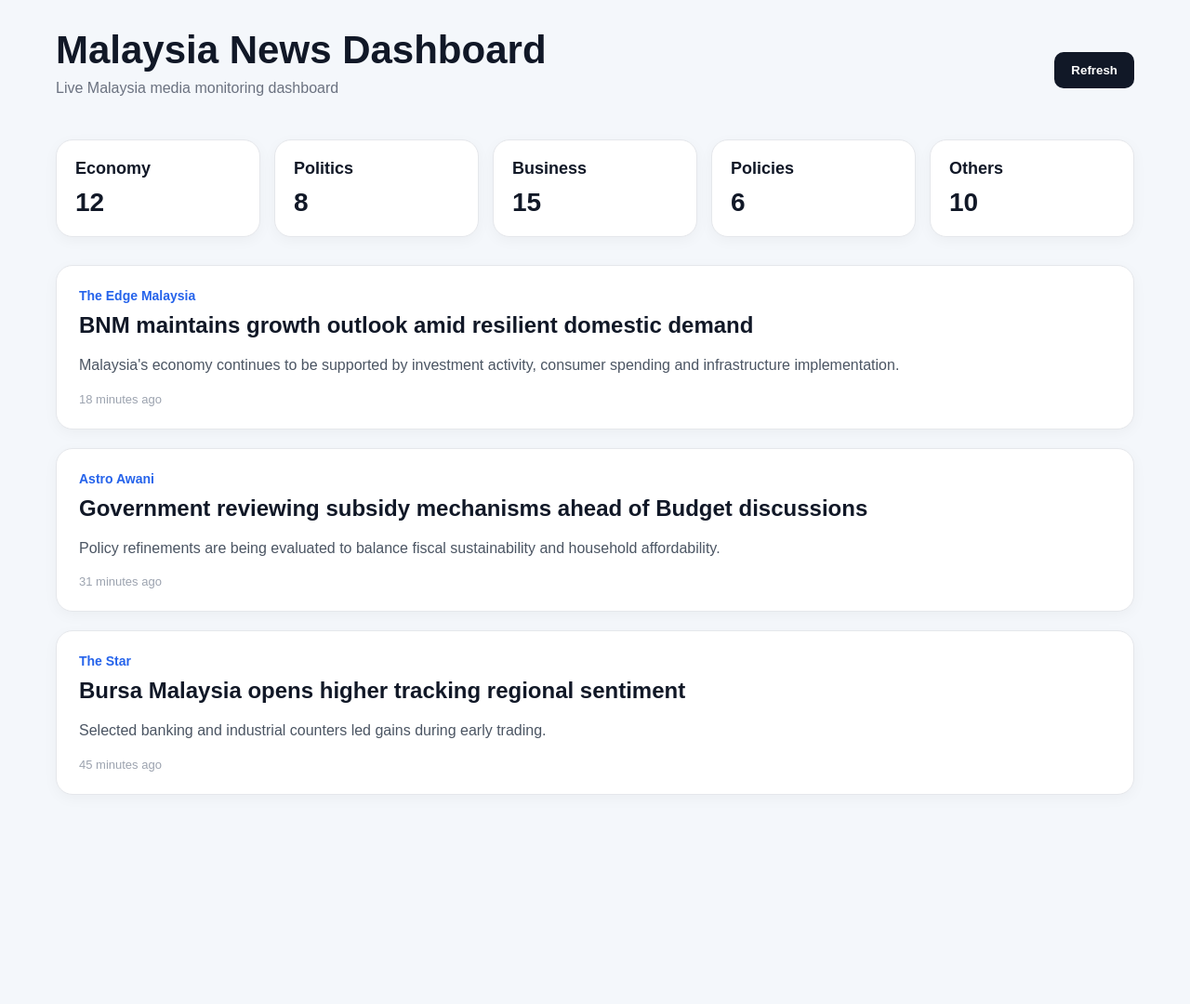
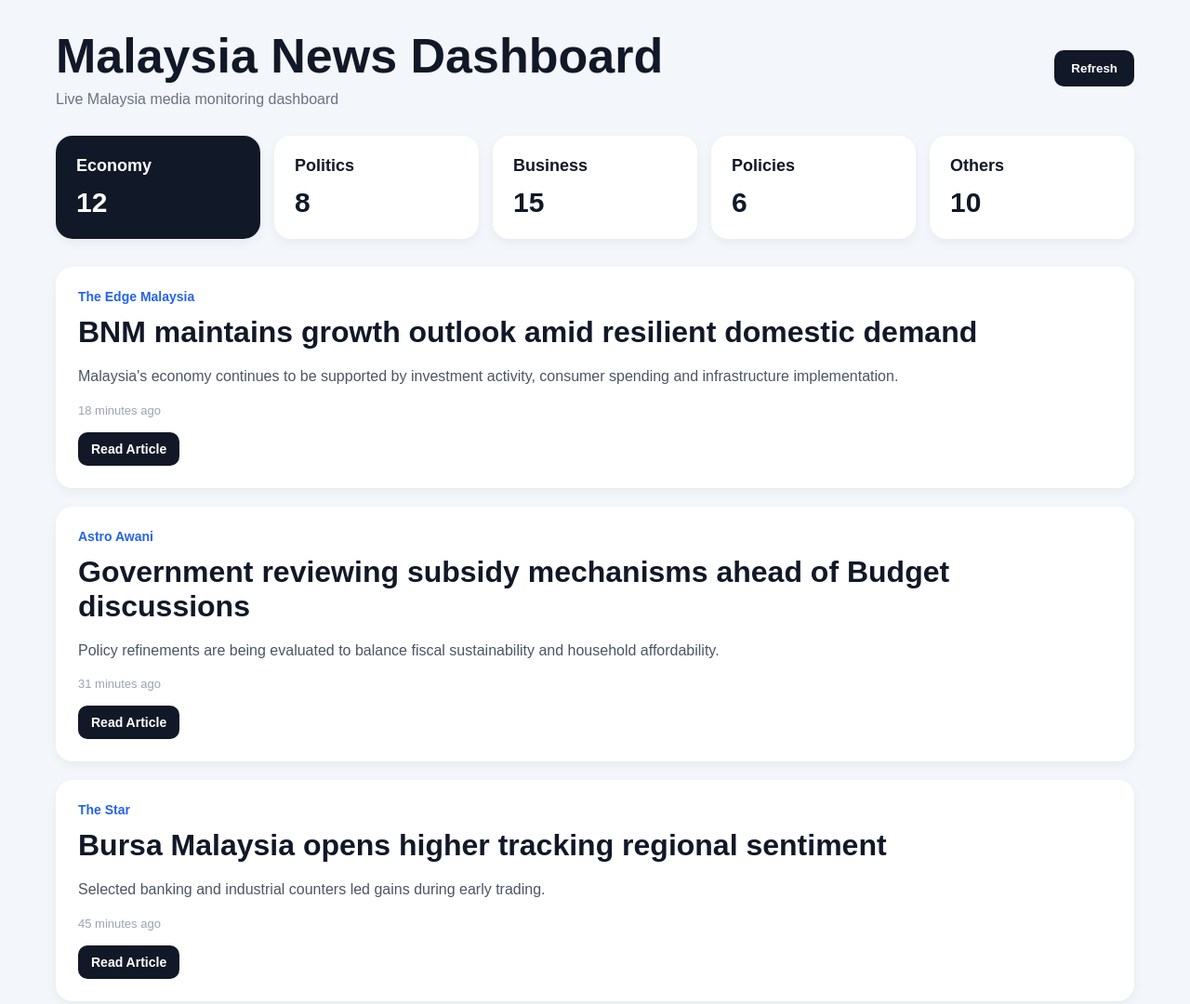
Before and after one commit to azmeerimman-afk/malaysia-news-dashboard, a website: page index.html in a window 1280 px wide. Shown: the whole page at 93% size. Before the commit the page ends 885 px from the top, so only its background shows below. Drawn offline with Linux system fonts and the light colour scheme.

Commit message:
Update index.html

```diff
--- a/index.html
+++ b/index.html
@@ -1,212 +1,308 @@
 <!DOCTYPE html>
 <html lang="en">
 <head>
-  <meta charset="UTF-8" />
-  <meta name="viewport" content="width=device-width, initial-scale=1.0"/>
+<meta charset="UTF-8">
+<meta name="viewport" content="width=device-width, initial-scale=1.0">
 <title>Malaysia News Dashboard</title>
 
 <style>
-    * {
-      box-sizing: border-box;
+*{
+box-sizing:border-box;
 }
 
-    body {
-      margin: 0;
-      font-family: Arial, sans-serif;
-      background: #f4f7fb;
-      color: #111827;
+body{
+margin:0;
+font-family:Arial,sans-serif;
+background:#f3f6fb;
+color:#111827;
 }
 
-    .container {
-      max-width: 1200px;
-      margin: auto;
-      padding: 30px 20px;
+.container{
+max-width:1200px;
+margin:auto;
+padding:30px 20px;
 }
 
-    .header {
-      display: flex;
-      justify-content: space-between;
-      align-items: center;
-      margin-bottom: 30px;
+.top{
+display:flex;
+justify-content:space-between;
+align-items:center;
+margin-bottom:30px;
 }
 
-    .title h1 {
-      margin: 0;
-      font-size: 42px;
+h1{
+margin:0;
+font-size:52px;
 }
 
-    .title p {
-      color: #6b7280;
-      margin-top: 8px;
+.subtitle{
+margin-top:8px;
+color:#6b7280;
 }
 
-    .refresh {
-      background: #111827;
-      color: white;
-      border: none;
-      padding: 12px 18px;
-      border-radius: 10px;
-      cursor: pointer;
-      font-weight: bold;
+.refresh{
+background:#111827;
+color:white;
+border:none;
+padding:12px 18px;
+border-radius:10px;
+font-weight:bold;
+cursor:pointer;
 }
 
-    .grid {
-      display: grid;
-      grid-template-columns: repeat(5, 1fr);
-      gap: 15px;
-      margin-bottom: 30px;
+.categories{
+display:grid;
+grid-template-columns:repeat(5,1fr);
+gap:15px;
+margin-bottom:30px;
 }
 
-    .category {
-      background: white;
-      padding: 20px;
-      border-radius: 18px;
-      border: 1px solid #e5e7eb;
-      box-shadow: 0 4px 15px rgba(0,0,0,0.04);
+.category{
+background:white;
+padding:20px;
+border-radius:18px;
+cursor:pointer;
+border:2px solid transparent;
+box-shadow:0 4px 12px rgba(0,0,0,0.05);
+transition:0.2s;
 }
 
-    .category h3 {
-      margin: 0;
-      font-size: 18px;
+.category:hover{
+transform:translateY(-3px);
 }
 
-    .category span {
-      display: block;
-      margin-top: 10px;
-      font-size: 28px;
-      font-weight: bold;
+.category.active{
+border-color:#111827;
+background:#111827;
+color:white;
 }
 
-    .articles {
-      display: grid;
-      gap: 20px;
+.category h3{
+margin:0;
+font-size:18px;
 }
 
-    .card {
-      background: white;
-      border-radius: 18px;
-      padding: 24px;
-      border: 1px solid #e5e7eb;
-      box-shadow: 0 4px 15px rgba(0,0,0,0.04);
+.category span{
+display:block;
+margin-top:12px;
+font-size:30px;
+font-weight:bold;
 }
 
-    .source {
-      color: #2563eb;
-      font-size: 14px;
-      font-weight: bold;
+.news-list{
+display:grid;
+gap:20px;
 }
 
-    .card h2 {
-      margin-top: 10px;
-      margin-bottom: 10px;
-      font-size: 24px;
+.card{
+background:white;
+padding:24px;
+border-radius:18px;
+box-shadow:0 4px 12px rgba(0,0,0,0.05);
 }
 
-    .card p {
-      color: #4b5563;
-      line-height: 1.6;
+.source{
+font-size:14px;
+font-weight:bold;
+color:#2563eb;
 }
 
-    .time {
-      margin-top: 15px;
-      color: #9ca3af;
-      font-size: 13px;
+.card h2{
+margin-top:12px;
+margin-bottom:12px;
+font-size:32px;
 }
 
-    @media(max-width: 900px) {
-      .grid {
-        grid-template-columns: 1fr 1fr;
+.card p{
+color:#4b5563;
+line-height:1.6;
 }
 
-      .header {
-        flex-direction: column;
-        align-items: flex-start;
-        gap: 20px;
+.time{
+margin-top:14px;
+font-size:13px;
+color:#9ca3af;
 }
 
-      .title h1 {
-        font-size: 32px;
+.read-btn{
+display:inline-block;
+margin-top:16px;
+background:#111827;
+color:white;
+padding:10px 14px;
+border-radius:10px;
+text-decoration:none;
+font-size:14px;
+font-weight:bold;
 }
+
+@media(max-width:900px){
+
+.categories{
+grid-template-columns:1fr 1fr;
+}
+
+.top{
+flex-direction:column;
+align-items:flex-start;
+gap:20px;
+}
+
+h1{
+font-size:38px;
+}
+
 }
 </style>
+
 </head>
 
 <body>
 
 <div class="container">
 
-    <div class="header">
-      <div class="title">
+<div class="top">
+
+<div>
 <h1>Malaysia News Dashboard</h1>
-        <p>Live Malaysia media monitoring dashboard</p>
+<div class="subtitle">
+Live Malaysia media monitoring dashboard
+</div>
 </div>
 
 <button class="refresh" onclick="location.reload()">
 Refresh
 </button>
+
 </div>
 
-    <div class="grid">
-      <div class="category">
+<div class="categories">
+
+<div class="category active" onclick="filterNews('economy', this)">
 <h3>Economy</h3>
 <span>12</span>
 </div>
 
-      <div class="category">
+<div class="category" onclick="filterNews('politics', this)">
 <h3>Politics</h3>
 <span>8</span>
 </div>
 
-      <div class="category">
+<div class="category" onclick="filterNews('business', this)">
 <h3>Business</h3>
 <span>15</span>
 </div>
 
-      <div class="category">
+<div class="category" onclick="filterNews('policies', this)">
 <h3>Policies</h3>
 <span>6</span>
 </div>
 
-      <div class="category">
+<div class="category" onclick="filterNews('others', this)">
 <h3>Others</h3>
 <span>10</span>
 </div>
+
 </div>
 
-    <div class="articles">
+<div class="news-list">
 
-      <div class="card">
+<div class="card economy">
 <div class="source">The Edge Malaysia</div>
-        <h2>BNM maintains growth outlook amid resilient domestic demand</h2>
+
+<h2>
+BNM maintains growth outlook amid resilient domestic demand
+</h2>
+
 <p>
 Malaysia's economy continues to be supported by investment activity,
 consumer spending and infrastructure implementation.
 </p>
-        <div class="time">18 minutes ago</div>
+
+<div class="time">
+18 minutes ago
 </div>
 
-      <div class="card">
+<a class="read-btn" href="https://theedgemalaysia.com" target="_blank">
+Read Article
+</a>
+
+</div>
+
+<div class="card policies politics">
 <div class="source">Astro Awani</div>
-        <h2>Government reviewing subsidy mechanisms ahead of Budget discussions</h2>
+
+<h2>
+Government reviewing subsidy mechanisms ahead of Budget discussions
+</h2>
+
 <p>
 Policy refinements are being evaluated to balance fiscal sustainability
 and household affordability.
 </p>
-        <div class="time">31 minutes ago</div>
+
+<div class="time">
+31 minutes ago
 </div>
 
-      <div class="card">
+<a class="read-btn" href="https://www.astroawani.com" target="_blank">
+Read Article
+</a>
+
+</div>
+
+<div class="card business">
 <div class="source">The Star</div>
-        <h2>Bursa Malaysia opens higher tracking regional sentiment</h2>
+
+<h2>
+Bursa Malaysia opens higher tracking regional sentiment
+</h2>
+
 <p>
 Selected banking and industrial counters led gains during early trading.
 </p>
-        <div class="time">45 minutes ago</div>
+
+<div class="time">
+45 minutes ago
+</div>
+
+<a class="read-btn" href="https://www.thestar.com.my" target="_blank">
+Read Article
+</a>
+
 </div>
 
 </div>
 
 </div>
 
+<script>
+
+function filterNews(category, element){
+
+let cards=document.querySelectorAll('.card');
+
+cards.forEach(card=>{
+
+if(card.classList.contains(category)){
+card.style.display='block';
+}else{
+card.style.display='none';
+}
+
+});
+
+let categories=document.querySelectorAll('.category');
+
+categories.forEach(cat=>{
+cat.classList.remove('active');
+});
+
+element.classList.add('active');
+
+}
+
+</script>
+
 </body>
 </html>
```
Lines whose indentation alone changed are shown as unchanged.
